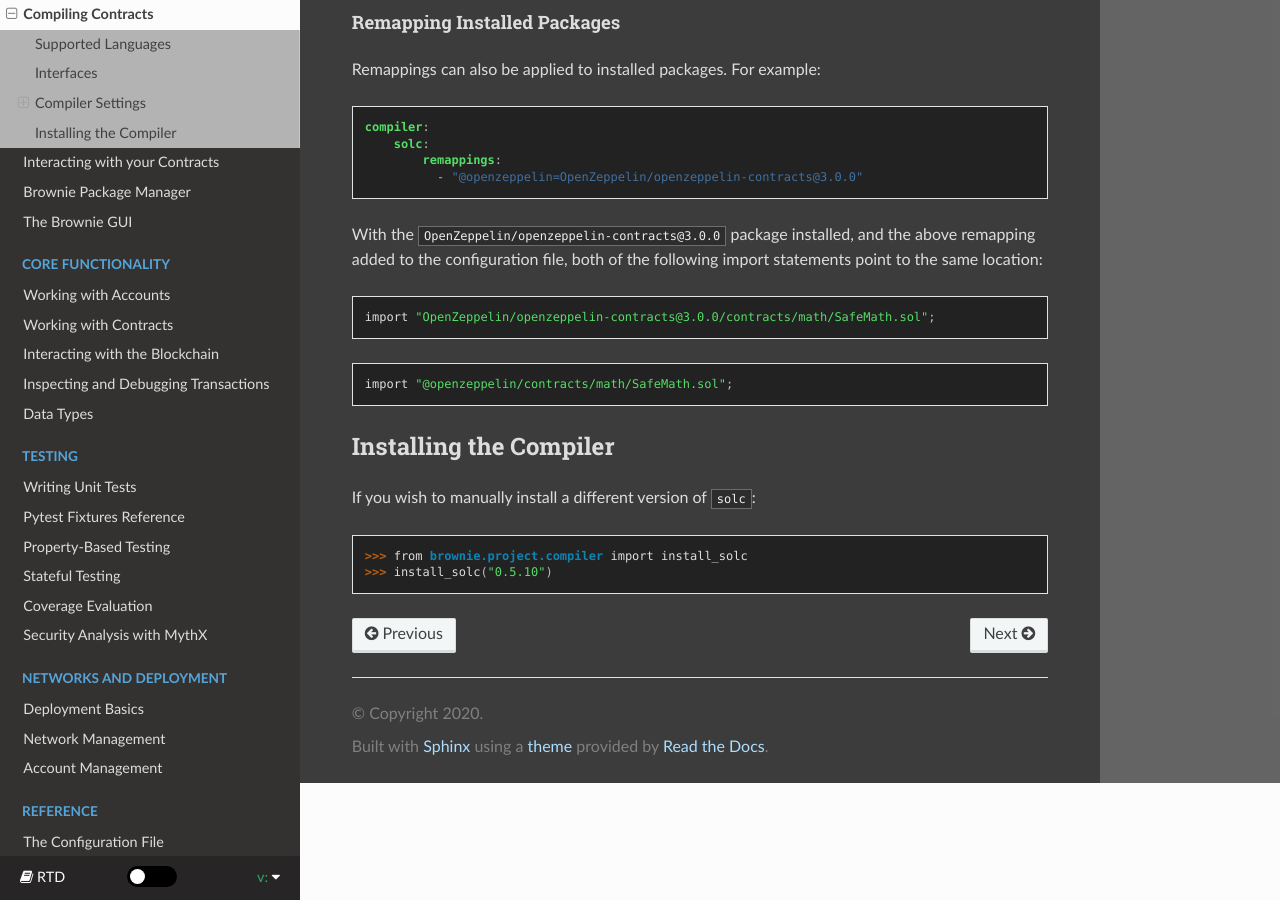
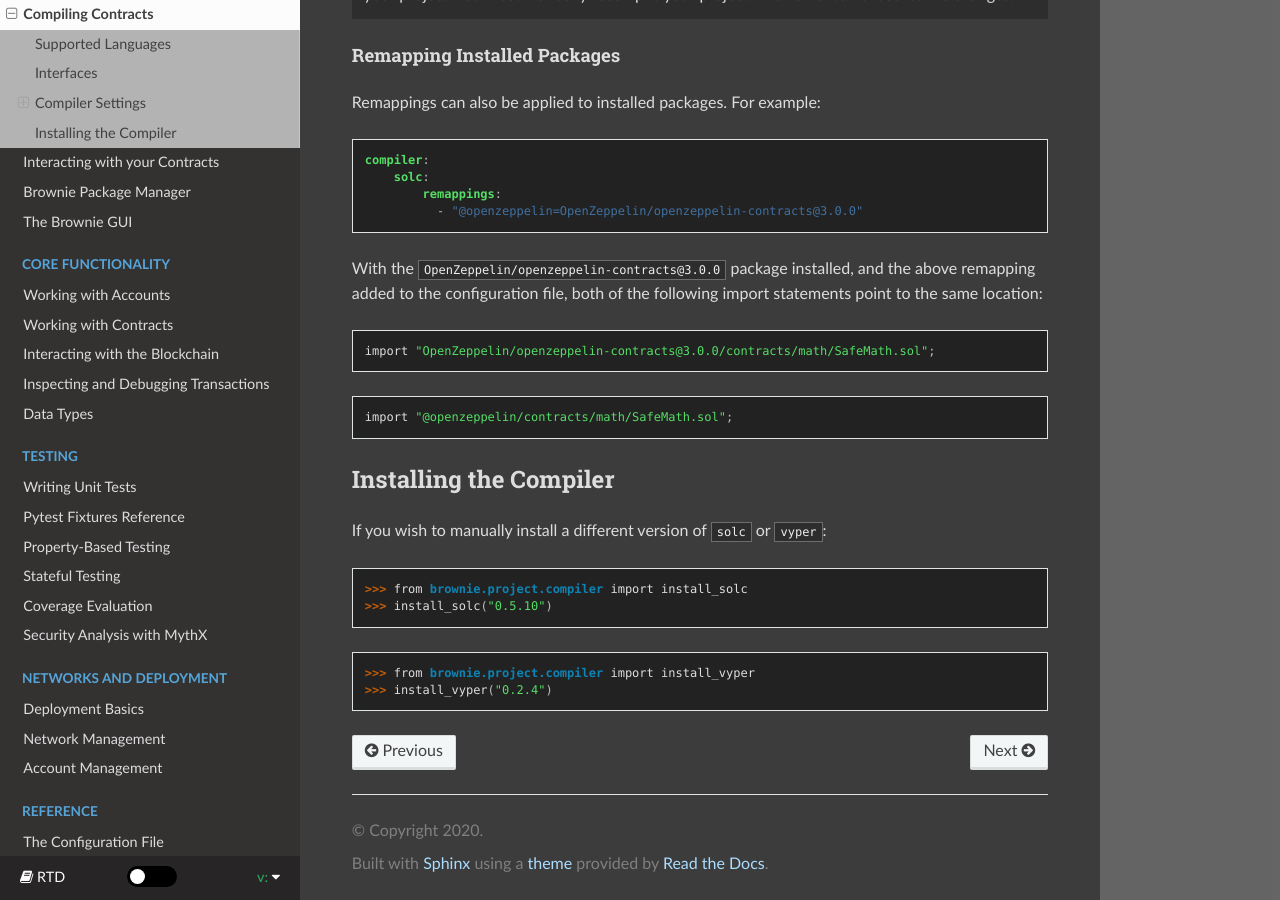
Before and after one commit to eth-brownie/brownie, a Sphinx documentation site: the page built from docs/compile.rst, in a window 1280 px wide and 900 px high, scrolled down 3347 px. Built offline with Sphinx 7.4.7 and the Read the Docs theme 2.0.0, drawn with Linux system fonts in a browser that asks for light colours; some of the changed text lies outside the part shown.

Commit message:
docs: update documentation re: multiple vyper versions

```diff
--- a/docs/account-management.rst
+++ b/docs/account-management.rst
@@ -63,7 +63,7 @@
 
 In order to access a local account from a script or console, you must first unlock it. This is done via the :func:`Accounts.load <Accounts.load>` method:
 
-.. code-block::
+.. code-block:: python
 
     >>> accounts
     []
--- a/docs/compile.rst
+++ b/docs/compile.rst
@@ -17,7 +17,7 @@
 Supported Languages
 ===================
 
-Brownie supports Solidity (``>=0.4.22``) and Vyper (``0.2.x``). The file extension determines which compiler is used:
+Brownie supports Solidity (``>=0.4.22``) and Vyper (``>=0.1.0-beta.16``). The file extension determines which compiler is used:
 
 * Solidity: ``.sol``
 * Vyper: ``.vy``
@@ -58,7 +60,7 @@
 
 .. note::
 
-    Brownie supports Solidity versions ``>=0.4.22`` and Vyper version ``0.2.x``.
+    Brownie supports Solidity versions ``>=0.4.22`` and Vyper versions ``>=0.1.0-beta.16``.
 
 If a compiler version is set in the configuration file, all contracts in the project are compiled using that version. The compiler is installed automatically if not already present. The version should be given as a string in the format ``0.x.x``.
 
@@ -155,9 +157,14 @@
 Installing the Compiler
 =======================
 
-If you wish to manually install a different version of ``solc``:
+If you wish to manually install a different version of ``solc`` or ``vyper``:
 
 .. code-block:: python
 
     >>> from brownie.project.compiler import install_solc
     >>> install_solc("0.5.10")
+
+.. code-block:: python
+
+    >>> from brownie.project.compiler import install_vyper
+    >>> install_vyper("0.2.4")
```
Also changed, not shown: other parts of docs/compile.rst (+2 -0 lines), README.md (+1 -1 lines), docs/config.rst (+10 -0 lines).
